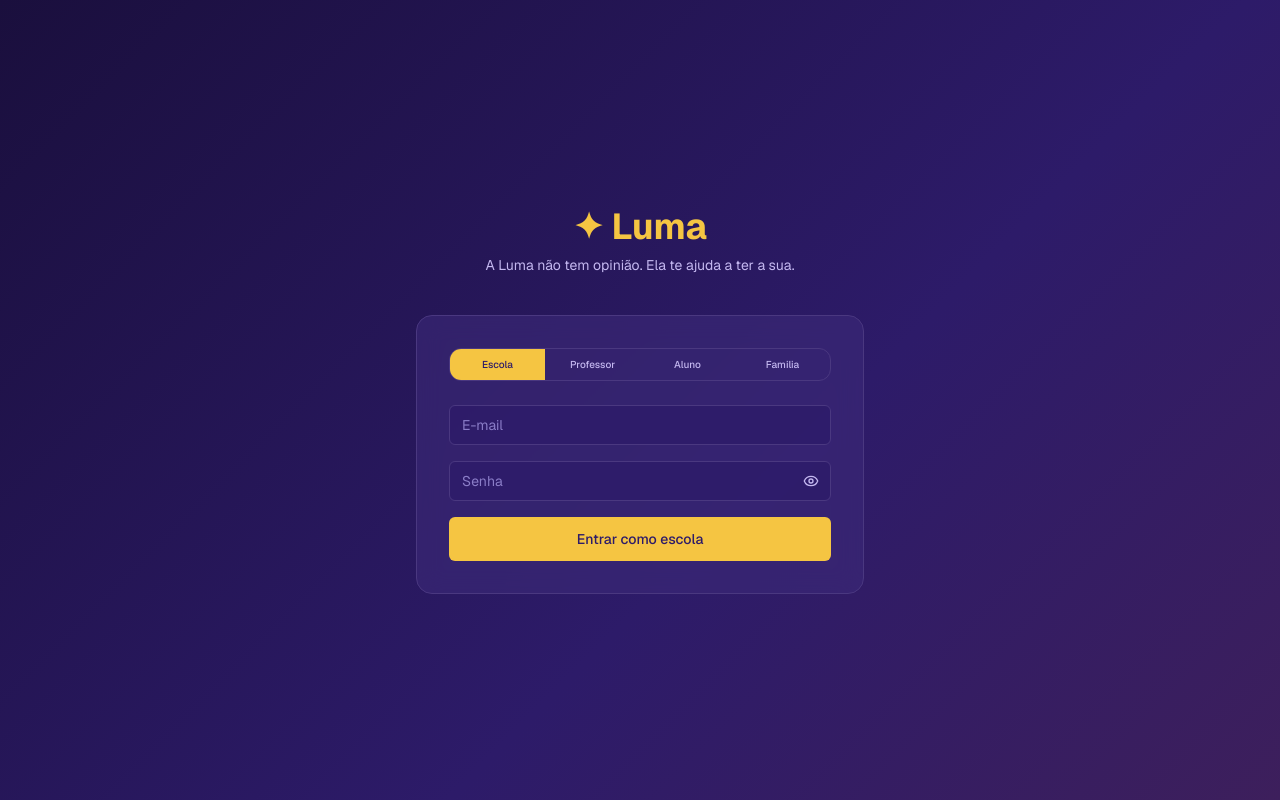
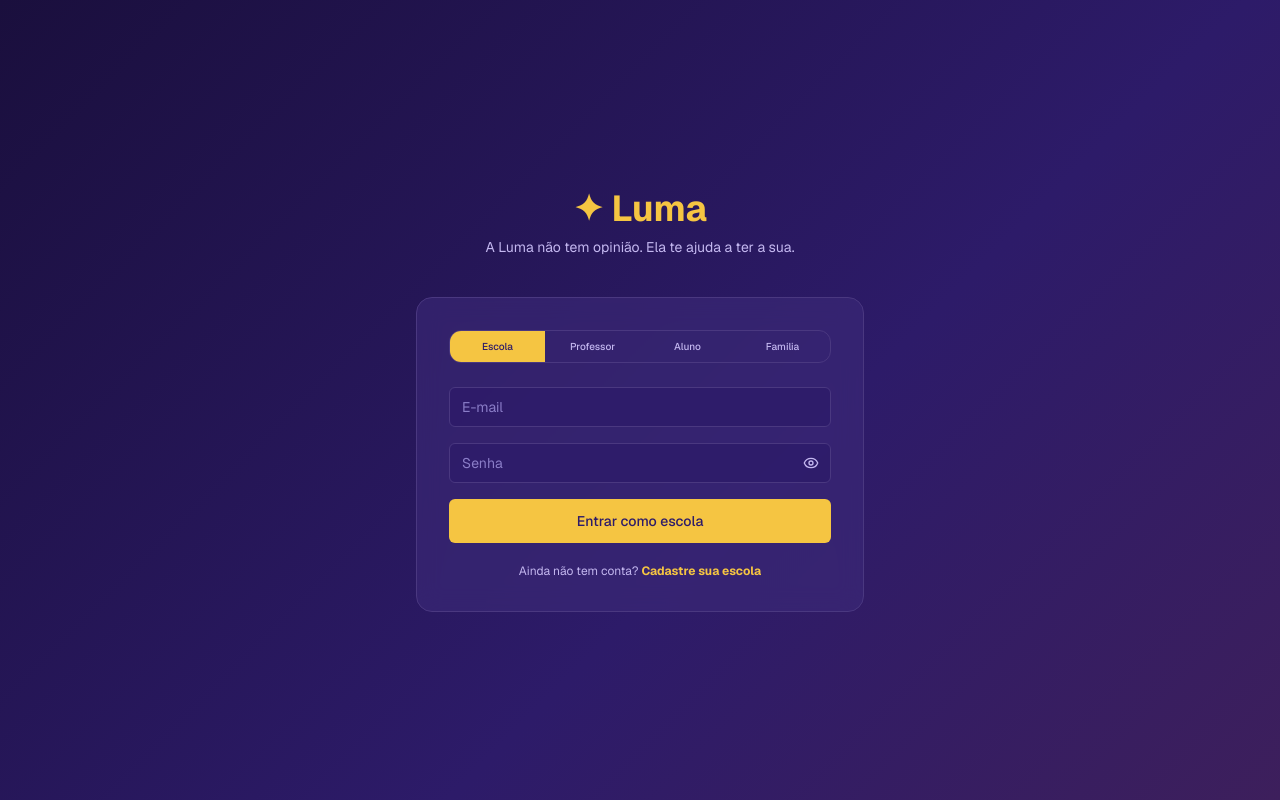
Before and after one commit to agnesbenites/Luma-Kaslee, a Next.js app: page /login in a window 1280 px wide. Built offline with nearby package versions, Linux system fonts and the light colour scheme.

Commit message:
feat: link de cadastro na tela de login

```diff
--- a/src/app/login/page.tsx
+++ b/src/app/login/page.tsx
@@ -2,15 +2,15 @@
 
 import { useState } from "react";
 import { signIn } from "next-auth/react";
-import { useRouter } from "next/navigation";
+import Link from "next/link";
 import { Button } from "@/components/ui/button";
 import { Input } from "@/components/ui/input";
-import { Eye, EyeOff, LogIn } from "lucide-react";
+import { Eye, EyeOff } from "lucide-react";
 
 export default function LoginPage() {
   const [email, setEmail] = useState("");
   const [senha, setSenha] = useState("");
-  const [role, setRole] = useState("ESCOLA"); // Começa como escola para facilitar seu teste
+  const [role, setRole] = useState("ESCOLA");
   const [mostrarSenha, setMostrarSenha] = useState(false);
   const [erro, setErro] = useState("");
   const [carregando, setCarregando] = useState(false);
@@ -19,8 +19,6 @@ export default function LoginPage() {
     e.preventDefault();
     setCarregando(true);
     setErro("");
-
-    console.log("🔐 Tentando login como:", role, email);
 
     try {
       const result = await signIn("credentials", {
@@ -35,28 +33,37 @@ export default function LoginPage() {
         return;
       }
 
-      // LOGIN SUCESSO: Forçamos o redirecionamento manual
       if (role === "ESCOLA") {
         window.location.href = "/dashboard/escola/visao-geral";
+      } else if (role === "PROFESSOR") {
+        window.location.href = "/dashboard/professor/agenda";
+      } else if (role === "ALUNO") {
+        window.location.href = "/dashboard/aluno";
       } else {
-        window.location.href = "/dashboard/professor/agenda";
+        window.location.href = "/dashboard/pais";
       }
-    } catch (error) {
+    } catch {
       setErro("Ocorreu um erro inesperado.");
       setCarregando(false);
     }
   }
 
   return (
-    <div className="min-h-screen flex items-center justify-center px-4"
-      style={{ background: "linear-gradient(135deg, #1a0f3d 0%, #2D1B69 60%, #3d1f5c 100%)" }}>
+    <div
+      className="min-h-screen flex items-center justify-center px-4"
+      style={{ background: "linear-gradient(135deg, #1a0f3d 0%, #2D1B69 60%, #3d1f5c 100%)" }}
+    >
       <div className="w-full max-w-md">
         <div className="text-center mb-10">
           <h1 className="text-4xl font-bold" style={{ color: "#F5C542" }}>✦ Luma</h1>
           <p className="mt-2 text-sm" style={{ color: "#C4B8F0" }}>A Luma não tem opinião. Ela te ajuda a ter a sua.</p>
         </div>
 
-        <div className="rounded-2xl p-8" style={{ background: "rgba(61, 43, 121, 0.6)", border: "1px solid #4A3880", backdropFilter: "blur(12px)" }}>
+        <div
+          className="rounded-2xl p-8"
+          style={{ background: "rgba(61, 43, 121, 0.6)", border: "1px solid #4A3880", backdropFilter: "blur(12px)" }}
+        >
+          {/* Tabs de role */}
           <div className="flex rounded-xl overflow-hidden mb-6" style={{ border: "1px solid #4A3880" }}>
             {["ESCOLA", "PROFESSOR", "ALUNO", "FAMILIA"].map((r) => (
               <button
@@ -92,17 +99,52 @@ export default function LoginPage() {
                 required
                 style={{ background: "rgba(45, 27, 105, 0.8)", border: "1px solid #4A3880", color: "#F4F1FB" }}
               />
-              <button type="button" onClick={() => setMostrarSenha(!mostrarSenha)} className="absolute right-3 top-1/2 -translate-y-1/2" style={{ color: "#C4B8F0" }}>
+              <button
+                type="button"
+                onClick={() => setMostrarSenha(!mostrarSenha)}
+                className="absolute right-3 top-1/2 -translate-y-1/2"
+                style={{ color: "#C4B8F0" }}
+              >
                 {mostrarSenha ? <EyeOff size={16} /> : <Eye size={16} />}
               </button>
             </div>
 
             {erro && <p className="text-xs text-center text-red-400">{erro}</p>}
 
-            <Button type="submit" disabled={carregando} className="w-full h-11" style={{ background: "#F5C542", color: "#2D1B69" }}>
+            <Button
+              type="submit"
+              disabled={carregando}
+              className="w-full h-11"
+              style={{ background: "#F5C542", color: "#2D1B69" }}
+            >
               {carregando ? "Entrando..." : `Entrar como ${role.toLowerCase()}`}
             </Button>
           </form>
+
+          {/* Link de cadastro — só aparece para ESCOLA */}
+          {role === "ESCOLA" && (
+            <p className="text-center text-xs mt-5" style={{ color: "#C4B8F0" }}>
+              Ainda não tem conta?{" "}
+              <Link
+                href="/cadastro/escola"
+                className="font-bold hover:underline"
+                style={{ color: "#F5C542" }}
+              >
+                Cadastre sua escola
+              </Link>
+            </p>
+          )}
+
+          {/* Para professor e família, instrução sobre convite */}
+          {(role === "PROFESSOR" || role === "FAMILIA") && (
+            <p className="text-center text-xs mt-5" style={{ color: "#C4B8F0" }}>
+              Primeiro acesso? Use o{" "}
+              <span style={{ color: "#F5C542" }} className="font-bold">
+                link de convite
+              </span>{" "}
+              enviado pela sua escola.
+            </p>
+          )}
         </div>
       </div>
     </div>
```
